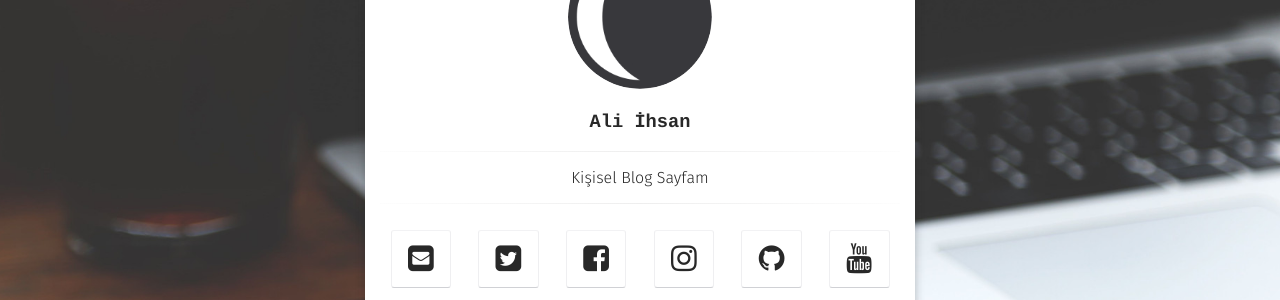
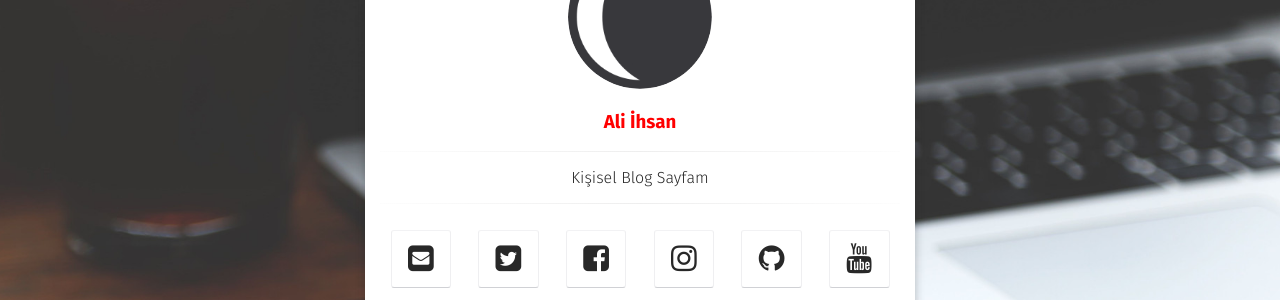
Before and after one commit to alikaraca/alikaraca.github.io, a Jekyll site: the page built from index.html, in a window 1280 px wide. Shown: the part 288-588 px from the top of the page. Built offline with Jekyll 4.4.1, drawn with Linux system fonts in a browser that asks for light colours; some web fonts are replaced.

Commit message:
Update home.html

```diff
--- a/_layouts/home.html
+++ b/_layouts/home.html
@@ -20,7 +20,7 @@ layout: compress
                     </a>
                     <h3 class="title">
                         <a class="zoombtn" href="{{ site.url }}">
-                        	<p style="font-family:courier;">{{ site.title }}</p>
+                        	<p style="color:red;">{{ site.title }}</p>
 			            </a>
                     </h3>
                     <hr class="hr-line">
```
